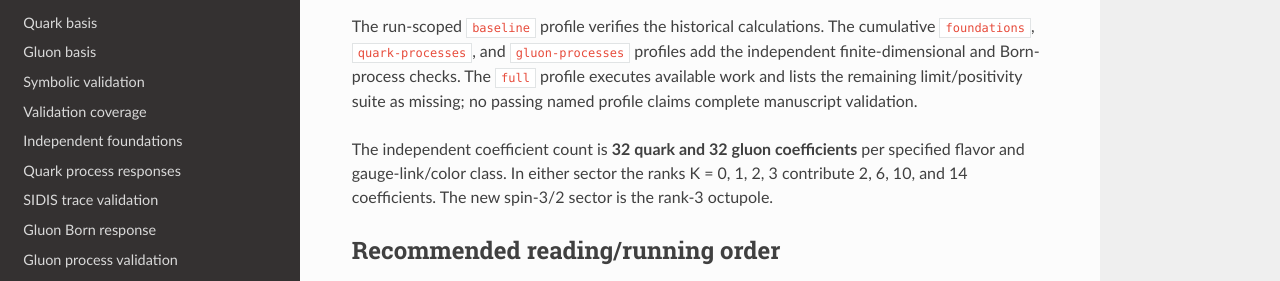
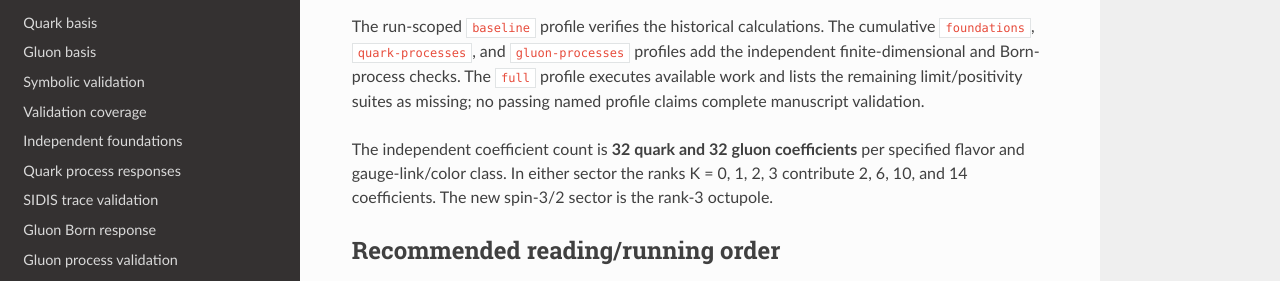
Before and after one commit to zetanaut/Li7-TMDs, an MkDocs documentation site: the page built from docs/index.md, in a window 1280 px wide and 1070 px high. Shown: the part 265-546 px from the top of the window. Built offline with MkDocs 1.6.1, drawn with Linux system fonts in a browser that asks for light colours; nearby versions of some CDN libraries.

Commit message:
Clarify four remaining full-profile suites

```diff
--- a/docs/index.md
+++ b/docs/index.md
@@ -2,7 +2,7 @@
 
 This site explains the executable checks of spin-3/2 target-polarization algebra, leading-twist quark and gluon tensor bases, a selected electromagnetic SIDIS trace, and a Born-level gluon hard response. The motivating target is polarized lithium-7. The algebraic target-spin basis is general to spin 3/2.
 
-The run-scoped `baseline` profile verifies the historical calculations. The cumulative `foundations`, `quark-processes`, and `gluon-processes` profiles add the independent finite-dimensional and Born-process checks. The `full` profile executes available work and lists the remaining limit/positivity suite as missing; no passing named profile claims complete manuscript validation.
+The run-scoped `baseline` profile verifies the historical calculations. The cumulative `foundations`, `quark-processes`, and `gluon-processes` profiles add the independent finite-dimensional and Born-process checks. The `full` profile executes available work and lists the remaining limit/positivity suites as missing; no passing named profile claims complete manuscript validation.
 
 The independent coefficient count is **32 quark and 32 gluon coefficients** per specified flavor and gauge-link/color class. In either sector the ranks K = 0, 1, 2, 3 contribute 2, 6, 10, and 14 coefficients. The new spin-3/2 sector is the rank-3 octupole.
 
```
Also changed, not shown: README.md (+1 -1 lines), docs/reproducing-results.md (+1 -1 lines), docs/validation-coverage.md (+1 -1 lines).
